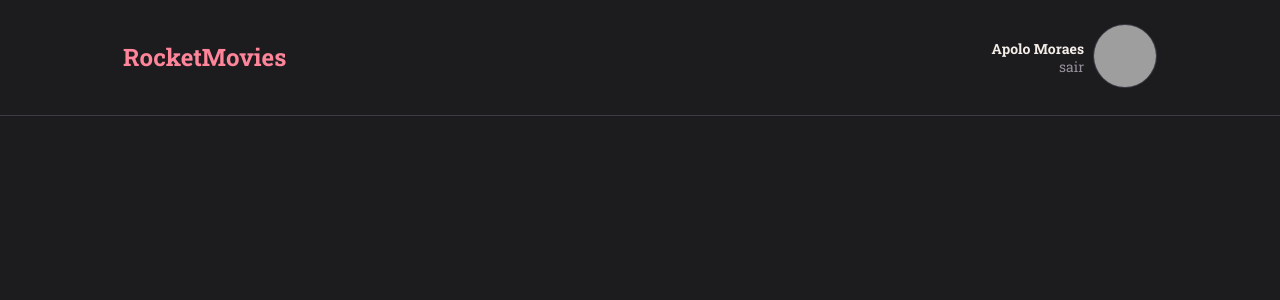
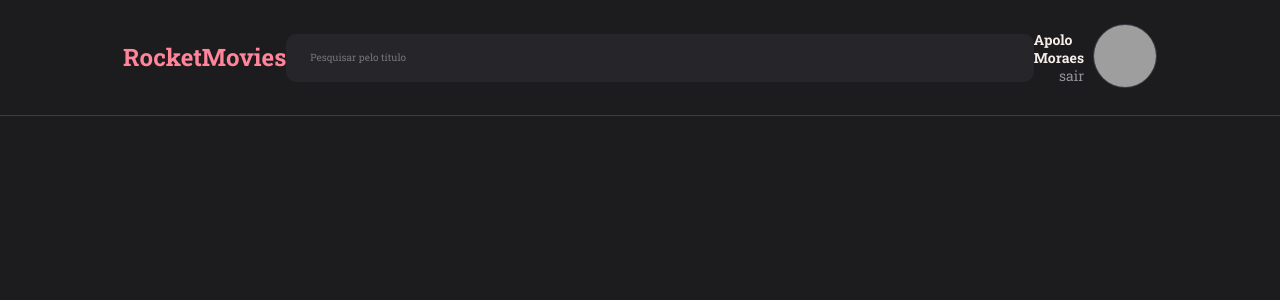
Before and after one commit to apolomoraes/rocketmovies, a React (Vite) app: page / in a window 1280 px wide. Shown: the top 300 px of the page. Built offline with nearby package versions, Linux system fonts and the light colour scheme; grey boxes are pictures that could not be loaded.

Commit message:
created input component

```diff
--- a/src/components/Header/index.jsx
+++ b/src/components/Header/index.jsx
@@ -1,12 +1,15 @@
 
 import { Container, Profile } from "./styles"
+import { Input } from "../Input"
 
 export function Header() {
   return (
     <Container>
       <h1>RocketMovies</h1>
 
-      {/* <Input /> */}
+
+      <Input placeholder="Pesquisar pelo título" />
+
 
       <Profile>
         <div>
--- a/src/components/Header/styles.js
+++ b/src/components/Header/styles.js
@@ -27,6 +27,8 @@ export const Profile = styled.div`
   align-items: center;
   gap: 0.9rem;
 
+
+
   > a img {
     width: 6.4rem;
     height: 6.4rem;
@@ -45,6 +47,7 @@ export const Profile = styled.div`
       font-size: 1.4rem;
       line-height: 1.8rem;
       color: ${({ theme }) => theme.colors.white};
+
     }
   }
 
--- a/src/components/Input/styles.js
+++ b/src/components/Input/styles.js
@@ -2,4 +2,33 @@ import styled from "styled-components";
 
 export const Container = styled.div`
   width: 100%;
+  display: flex;
+  align-items: center;
+
+
+  border-radius: 1.0rem;
+  padding: 1.9rem 2.4rem;
+
+  background-color: ${({ theme }) => theme.colors.background700};
+  color: ${({ theme }) => theme.colors.gray100};
+
+  > input {
+    width: 100%;
+    height: 10px;
+
+    color: ${({ theme }) => theme.colors.gray100};
+
+    background: transparent;
+    border: 0;
+
+    &:placeholder {
+      color: ${({ theme }) => theme.colors.gray200};
+    }
+
+  }
+
+  > svg {
+      margin: 0 0.3rem 0 1rem;
+    }
+
 `;
--- a/src/pages/Home/styles.js
+++ b/src/pages/Home/styles.js
@@ -1,5 +1,6 @@
 import styled from "styled-components";
 
 export const Container = styled.div`
-
+  width: 100%;
+  height: 100vh;
 `;
```
